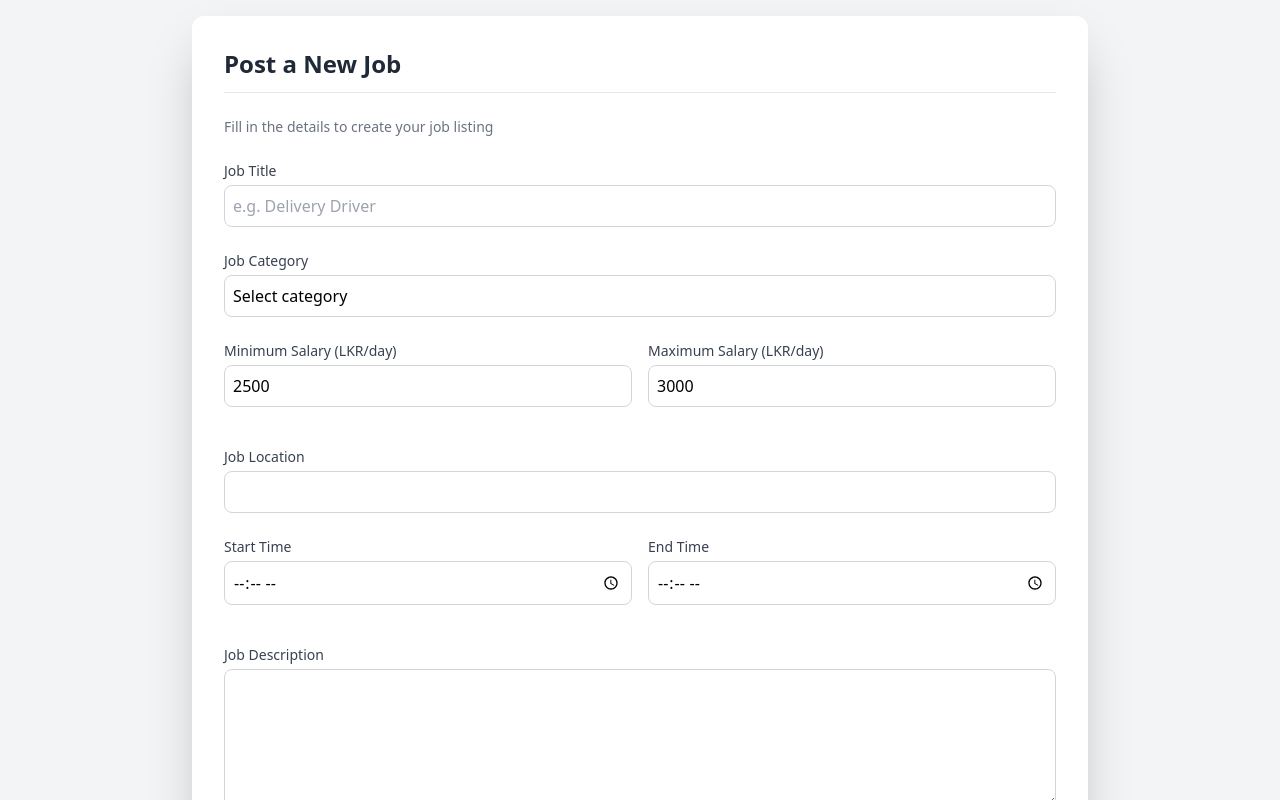
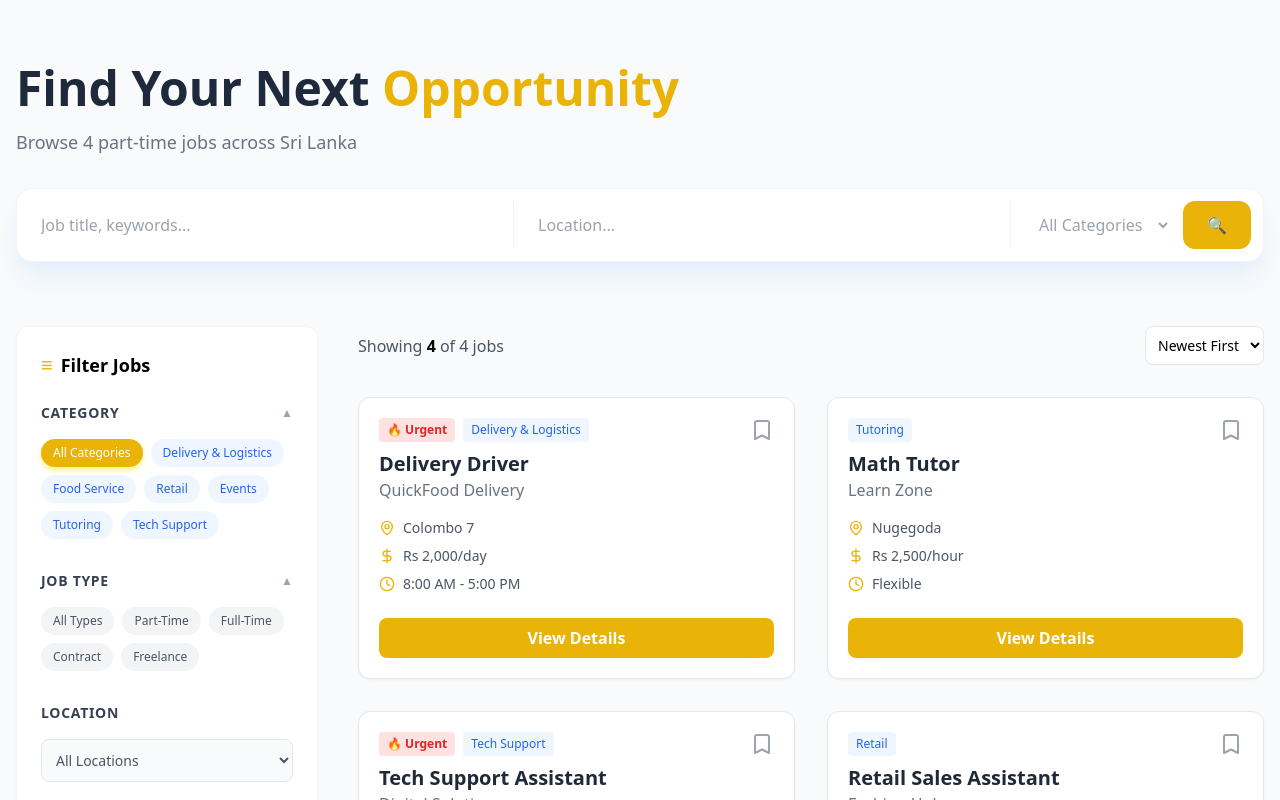
Before and after one commit to JayaniAnu10/Smart-Part-time-job-finder, a React (Vite) app in the folder frontend/part-time-react/: page / in a window 1280 px wide. Shown: the top 800 px of the page. Built offline with nearby package versions, Linux system fonts and the light colour scheme.

Commit message:
JobCard.tsx,Sidebar.tsx created

```diff
--- a/frontend/part-time-react/package.json
+++ b/frontend/part-time-react/package.json
@@ -13,7 +13,7 @@
     "lucide-react": "^0.556.0",
     "react": "^19.2.0",
     "react-dom": "^19.2.0",
-    "react-router-dom": "^7.10.1"
+    "react-router-dom": "^7.11.0"
   },
   "devDependencies": {
     "@eslint/js": "^9.39.1",
--- a/frontend/part-time-react/src/App.tsx
+++ b/frontend/part-time-react/src/App.tsx
@@ -1,27 +1,23 @@
-// frontend/part-time-react/src/App.tsx
-
-import React from 'react';
-
 import { BrowserRouter as Router, Routes, Route } from 'react-router-dom';
+import FindJobs from './pages/FindJobs';
+import PostJob from './pages/PostJob';
 
 
-import PostJobPage from './pages/PostJob';
+function App() {
+  return (
+    <Router>
+      <Routes>
+        {/* '/' කියන්නේ main path එක. Site එකට ආපු ගමන් FindJobs පේන්න මෙහෙම දාමු */}
+        <Route path="/" element={<FindJobs />} />
 
+        {/* localhost:5173/find-jobs ගියත් මේකම පේනවා */}
+        <Route path="/find-jobs" element={<FindJobs />} />
 
-
-const App: React.FC = () => {
-    return (
-
-        <Router>
-
-            <Routes>
-
-                <Route path="/" element={<PostJobPage />} />
-
-
-            </Routes>
-        </Router>
-    );
-};
+        {/* localhost:5173/post-job ගියාම පරණ page එක බලාගන්න පුළුවන් */}
+        <Route path="/post-job" element={<PostJob />} />
+      </Routes>
+    </Router>
+  );
+}
 
 export default App;
--- a/frontend/part-time-react/src/components/JobCard.tsx
+++ b/frontend/part-time-react/src/components/JobCard.tsx
@@ -1,5 +1,5 @@
 import React from 'react';
-
+// Icons වලට lucide-react පාවිච්චි කරමු (npm install lucide-react)
 import { MapPin, DollarSign, Clock } from 'lucide-react';
 
 interface JobProps {
--- a/frontend/part-time-react/src/components/SidebarFilter.tsx
+++ b/frontend/part-time-react/src/components/SidebarFilter.tsx
@@ -0,0 +1,71 @@
+import React from 'react';
+
+const SidebarFilter: React.FC = () => {
+  return (
+    <div className="bg-white p-6 rounded-xl border border-gray-100 shadow-sm sticky top-24">
+      <h3 className="font-bold text-lg mb-6 flex items-center gap-2">
+        <span className="text-yellow-500 text-xl">≡</span> Filter Jobs
+      </h3>
+
+      {/* Category Section */}
+      <div className="mb-8">
+        <div className="flex justify-between items-center mb-4">
+          <p className="font-bold text-sm text-gray-700 uppercase tracking-wider">Category</p>
+          <span className="text-gray-400 text-xs">▲</span>
+        </div>
+        <div className="flex flex-wrap gap-2">
+          {["All Categories", "Delivery & Logistics", "Food Service", "Retail", "Events", "Tutoring", "Tech Support"].map((cat) => (
+            <button
+              key={cat}
+              className={`px-3 py-1.5 rounded-full text-xs font-medium transition-all ${
+                cat === "All Categories"
+                ? "bg-yellow-500 text-white shadow-md shadow-yellow-200"
+                : "bg-blue-50 text-blue-600 hover:bg-blue-100"
+              }`}
+            >
+              {cat}
+            </button>
+          ))}
+        </div>
+      </div>
+
+      {/* Job Type Section */}
+      <div className="mb-8">
+        <div className="flex justify-between items-center mb-4">
+          <p className="font-bold text-sm text-gray-700 uppercase tracking-wider">Job Type</p>
+          <span className="text-gray-400 text-xs">▲</span>
+        </div>
+        <div className="flex flex-wrap gap-2">
+          {["All Types", "Part-Time", "Full-Time", "Contract", "Freelance"].map((type) => (
+            <button key={type} className="px-3 py-1.5 bg-gray-100 text-gray-600 rounded-full text-xs hover:bg-gray-200">
+              {type}
+            </button>
+          ))}
+        </div>
+      </div>
+
+      {/* Location Section */}
+      <div className="mb-8">
+        <p className="font-bold text-sm text-gray-700 uppercase tracking-wider mb-4">Location</p>
+        <select className="w-full p-2.5 bg-gray-50 border border-gray-200 rounded-lg text-sm text-gray-600 outline-none focus:border-yellow-500 transition-all">
+          <option>All Locations</option>
+          <option>Colombo</option>
+          <option>Kandy</option>
+          <option>Galle</option>
+        </select>
+      </div>
+
+      {/* Salary Range Section */}
+      <div className="mb-8">
+        <p className="font-bold text-sm text-gray-700 uppercase tracking-wider mb-4">Salary Range</p>
+        <input type="range" className="w-full h-2 bg-yellow-200 rounded-lg appearance-none cursor-pointer accent-yellow-500" />
+        <div className="flex justify-between text-xs text-gray-500 mt-2 font-medium">
+          <span>Rs 0</span>
+          <span>Rs 10,000</span>
+        </div>
+      </div>
+    </div>
+  );
+};
+
+export default SidebarFilter;
--- a/frontend/part-time-react/src/pages/FindJobs.tsx
+++ b/frontend/part-time-react/src/pages/FindJobs.tsx
@@ -0,0 +1,110 @@
+import React from 'react';
+import JobCard from '../components/JobCard';
+import SidebarFilter from '../components/SidebarFilter'; // Sidebar එක import කරගත්තා
+
+const FindJobs: React.FC = () => {
+  // අපේ Sample Data ටික (Design එකේ තියෙන විදිහටම)
+  const jobs = [
+    {
+      id: '1',
+      title: 'Delivery Driver',
+      company: 'QuickFood Delivery',
+      location: 'Colombo 7',
+      salary: 'Rs 2,000/day',
+      time: '8:00 AM - 5:00 PM',
+      category: 'Delivery & Logistics',
+      isUrgent: true,
+    },
+    {
+      id: '2',
+      title: 'Math Tutor',
+      company: 'Learn Zone',
+      location: 'Nugegoda',
+      salary: 'Rs 2,500/hour',
+      time: 'Flexible',
+      category: 'Tutoring',
+      isUrgent: false,
+    },
+    {
+      id: '3',
+      title: 'Tech Support Assistant',
+      company: 'Digital Solutions',
+      location: 'Colombo 3',
+      salary: 'Rs 2,200/day',
+      time: '9:00 AM - 5:00 PM',
+      category: 'Tech Support',
+      isUrgent: true,
+    },
+    {
+      id: '4',
+      title: 'Retail Sales Assistant',
+      company: 'Fashion Hub',
+      location: 'Kandy City',
+      salary: 'Rs 1,500/day',
+      time: '9:00 AM - 8:00 PM',
+      category: 'Retail',
+      isUrgent: false,
+    },
+  ];
+
+  return (
+    <div className="min-h-screen bg-[#F8FAFC]">
+      {/* 1. Hero Section (Search Bar එක තියෙන කොටස - පස්සේ Component එකක් කරමු) */}
+      <div className="max-w-7xl mx-auto px-4 py-16">
+        <h1 className="text-4xl md:text-5xl font-extrabold text-[#1E293B]">
+          Find Your Next <span className="text-yellow-500">Opportunity</span>
+        </h1>
+        <p className="text-gray-500 mt-4 text-lg">Browse {jobs.length} part-time jobs across Sri Lanka</p>
+
+        {/* Search Bar Placeholder */}
+        <div className="mt-8 flex flex-wrap gap-3 p-3 bg-white shadow-xl shadow-blue-100/50 rounded-2xl border border-gray-100">
+           <input type="text" placeholder="Job title, keywords..." className="flex-1 p-3 outline-none border-r border-gray-100" />
+           <input type="text" placeholder="Location..." className="flex-1 p-3 outline-none border-r border-gray-100" />
+           <select className="p-3 bg-white outline-none text-gray-400">
+              <option>All Categories</option>
+           </select>
+           <button className="bg-yellow-500 text-white p-3 px-6 rounded-xl hover:bg-yellow-600 transition-all">
+             🔍
+           </button>
+        </div>
+      </div>
+
+      {/* 2. Main Layout Container */}
+      <div className="max-w-7xl mx-auto px-4 pb-24">
+        <div className="flex flex-col lg:flex-row gap-10">
+
+          {/* Sidebar Section - 1/4 width */}
+          <aside className="w-full lg:w-1/4">
+            <SidebarFilter />
+          </aside>
+
+          {/* Job Listings Section - 3/4 width */}
+          <main className="w-full lg:w-3/4">
+            {/* Sorting Header */}
+            <div className="flex justify-between items-center mb-8">
+              <p className="text-gray-600 font-medium">Showing <span className="text-black font-bold">{jobs.length}</span> of {jobs.length} jobs</p>
+              <div className="flex gap-2">
+                 <select className="bg-white border border-gray-200 p-2 rounded-lg text-sm outline-none">
+                    <option>Newest First</option>
+                 </select>
+              </div>
+            </div>
+
+            {/* Grid of Job Cards */}
+            <div className="grid grid-cols-1 md:grid-cols-2 gap-8">
+              {jobs.map((job) => (
+                <JobCard
+                  key={job.id}
+                  {...job} // Spread operator එකෙන් ඔක්කොම props ටික ලේසියෙන්ම යවනවා
+                />
+              ))}
+            </div>
+          </main>
+
+        </div>
+      </div>
+    </div>
+  );
+};
+
+export default FindJobs;
```
Also changed, not shown: 1 other file (tests, documents, lock files or other folders).
